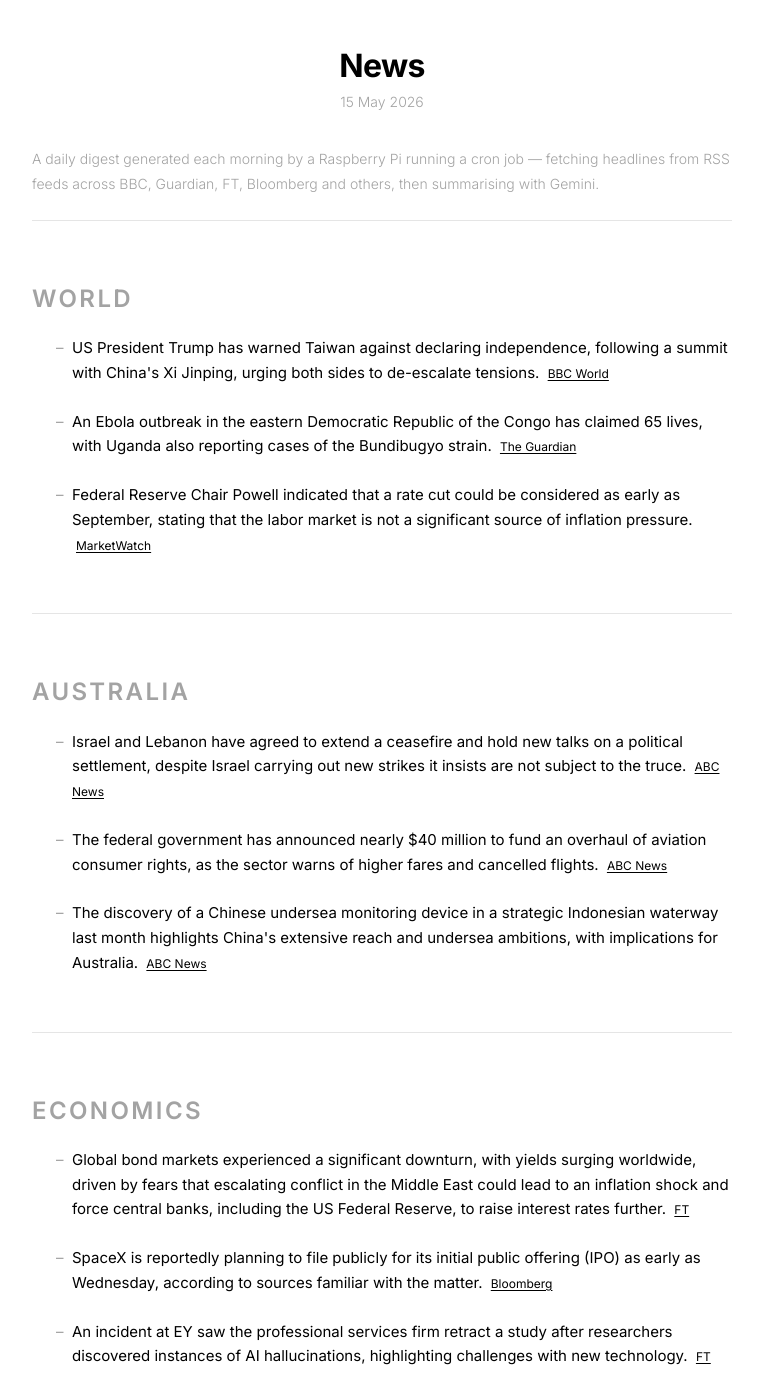
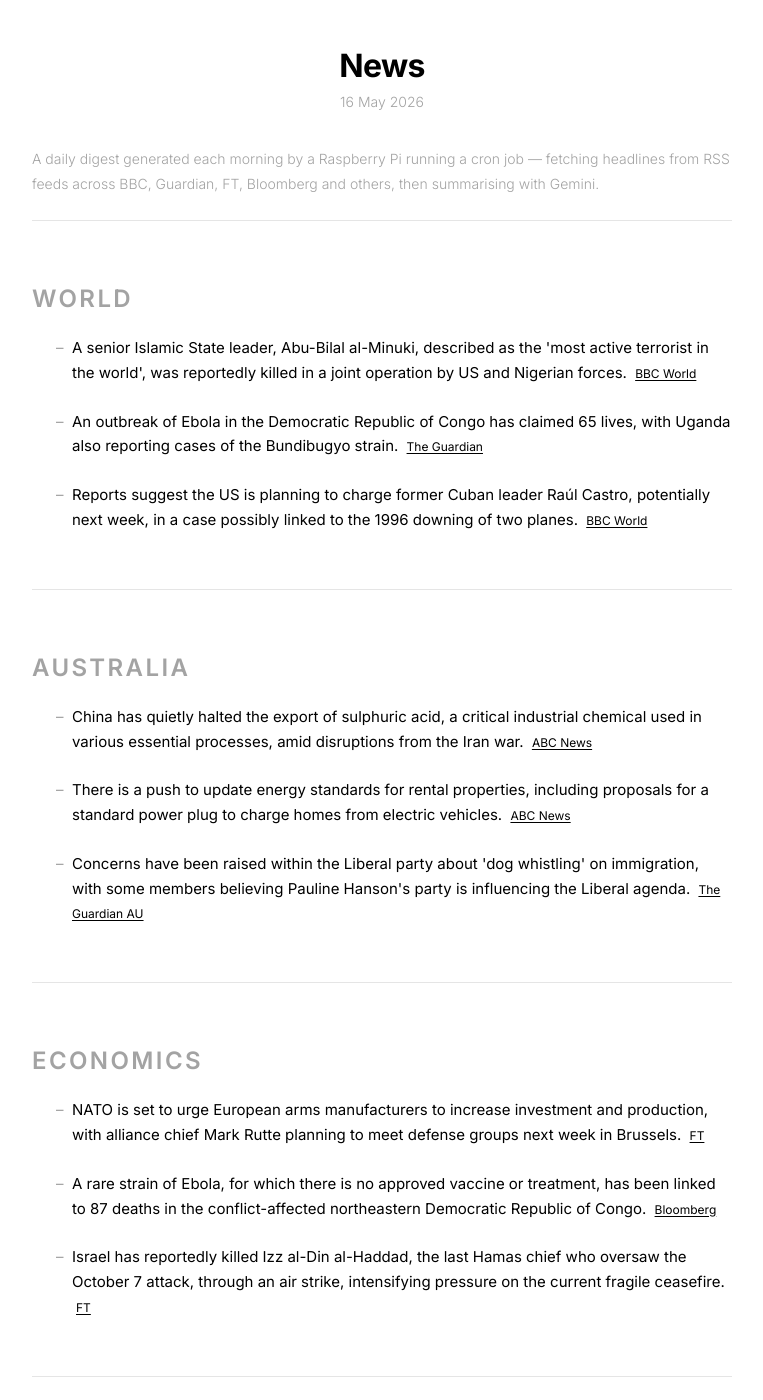
Before and after one commit to s-jac/s-jac.github.io, a Jekyll site: the page built from projects/news.html, in a window 1280 px wide and 1400 px high. Shown: the whole window, without its empty margins (258-1021 px from the left). Built offline with Jekyll 4.4.1, drawn with Linux system fonts in a browser that asks for light colours; some of the changed text lies outside the part shown.

Commit message:
daily news update 16 May 2026

```diff
--- a/_data/news.json
+++ b/_data/news.json
@@ -1,24 +1,24 @@
 {
-  "date": "15 May 2026",
-  "generated_at": "2026-05-15T21:00:25.979581+00:00",
+  "date": "16 May 2026",
+  "generated_at": "2026-05-16T21:00:24.016986+00:00",
   "sections": [
     {
       "heading": "World",
       "bullets": [
         {
-          "text": "US President Trump has warned Taiwan against declaring independence, following a summit with China's Xi Jinping, urging both sides to de-escalate tensions.",
+          "text": "A senior Islamic State leader, Abu-Bilal al-Minuki, described as the 'most active terrorist in the world', was reportedly killed in a joint operation by US and Nigerian forces.",
           "source": "BBC World",
           "url": "https://www.bbc.com/news/world"
         },
         {
-          "text": "An Ebola outbreak in the eastern Democratic Republic of the Congo has claimed 65 lives, with Uganda also reporting cases of the Bundibugyo strain.",
+          "text": "An outbreak of Ebola in the Democratic Republic of Congo has claimed 65 lives, with Uganda also reporting cases of the Bundibugyo strain.",
           "source": "The Guardian",
           "url": "https://www.theguardian.com"
         },
         {
-          "text": "Federal Reserve Chair Powell indicated that a rate cut could be considered as early as September, stating that the labor market is not a significant source of inflation pressure.",
-          "source": "MarketWatch",
-          "url": "https://www.marketwatch.com"
+          "text": "Reports suggest the US is planning to charge former Cuban leader Raúl Castro, potentially next week, in a case possibly linked to the 1996 downing of two planes.",
+          "source": "BBC World",
+          "url": "https://www.bbc.com/news/world"
         }
       ]
     },
@@ -26,19 +26,19 @@
       "heading": "Australia",
       "bullets": [
         {
-          "text": "Israel and Lebanon have agreed to extend a ceasefire and hold new talks on a political settlement, despite Israel carrying out new strikes it insists are not subject to the truce.",
+          "text": "China has quietly halted the export of sulphuric acid, a critical industrial chemical used in various essential processes, amid disruptions from the Iran war.",
           "source": "ABC News",
           "url": "https://www.abc.net.au/news"
         },
         {
-          "text": "The federal government has announced nearly $40 million to fund an overhaul of aviation consumer rights, as the sector warns of higher fares and cancelled flights.",
+          "text": "There is a push to update energy standards for rental properties, including proposals for a standard power plug to charge homes from electric vehicles.",
           "source": "ABC News",
           "url": "https://www.abc.net.au/news"
         },
         {
-          "text": "The discovery of a Chinese undersea monitoring device in a strategic Indonesian waterway last month highlights China's extensive reach and undersea ambitions, with implications for Australia.",
-          "source": "ABC News",
-          "url": "https://www.abc.net.au/news"
+          "text": "Concerns have been raised within the Liberal party about 'dog whistling' on immigration, with some members believing Pauline Hanson's party is influencing the Liberal agenda.",
+          "source": "The Guardian AU",
+          "url": "https://www.theguardian.com/au"
         }
       ]
     },
@@ -46,17 +46,17 @@
       "heading": "Economics",
       "bullets": [
         {
-          "text": "Global bond markets experienced a significant downturn, with yields surging worldwide, driven by fears that escalating conflict in the Middle East could lead to an inflation shock and force central banks, including the US Federal Reserve, to raise interest rates further.",
+          "text": "NATO is set to urge European arms manufacturers to increase investment and production, with alliance chief Mark Rutte planning to meet defense groups next week in Brussels.",
           "source": "FT",
           "url": "https://www.ft.com"
         },
         {
-          "text": "SpaceX is reportedly planning to file publicly for its initial public offering (IPO) as early as Wednesday, according to sources familiar with the matter.",
+          "text": "A rare strain of Ebola, for which there is no approved vaccine or treatment, has been linked to 87 deaths in the conflict-affected northeastern Democratic Republic of Congo.",
           "source": "Bloomberg",
           "url": "https://www.bloomberg.com/markets"
         },
         {
-          "text": "An incident at EY saw the professional services firm retract a study after researchers discovered instances of AI hallucinations, highlighting challenges with new technology.",
+          "text": "Israel has reportedly killed Izz al-Din al-Haddad, the last Hamas chief who oversaw the October 7 attack, through an air strike, intensifying pressure on the current fragile ceasefire.",
           "source": "FT",
           "url": "https://www.ft.com"
         }
```
